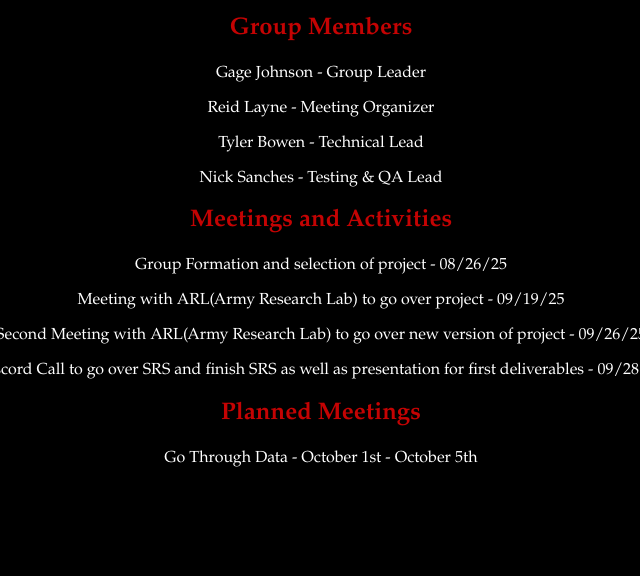
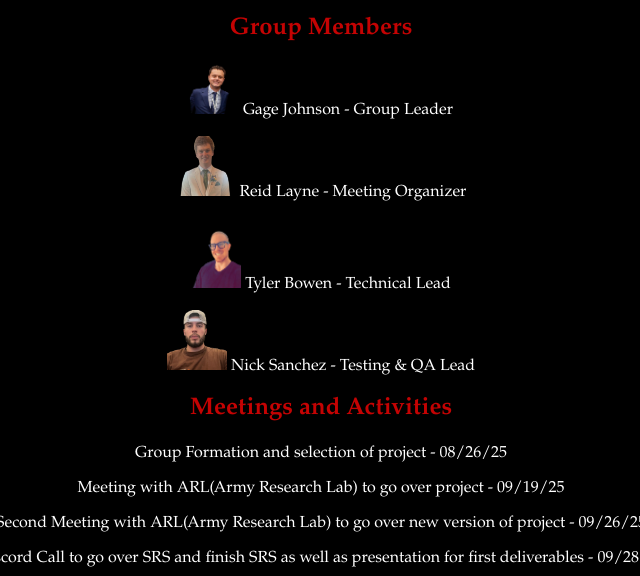
Before and after one commit to gingerbreadgames/CapstoneWebPage, a plain HTML site: page index.html in a window 1280 px wide. Shown: the part 551-1127 px from the top of the page, without its empty margins (319-959 px from the left). Drawn offline with Linux system fonts and the light colour scheme.

Commit message:
added images per group member

```diff
--- a/Static/css/style.css
+++ b/Static/css/style.css
@@ -13,6 +13,7 @@ h1 {
     font-size: 2.5rem;
 }
 
+
 h2 {
     color: #c40303;
     font-size: 1.5rem;
--- a/index.html
+++ b/index.html
@@ -15,10 +15,10 @@
     <h1>RaiderSecurity</h1>
     <div>
         <h2>Group Members</h2>
-        <p>Gage Johnson - Group Leader</p>
-        <p>Reid Layne - Meeting Organizer </p>
-        <p>Tyler Bowen - Technical Lead</p>
-        <p>Nick Sanches - Testing & QA Lead</p>
+        <p><img src="Static/images/GageJohnson.png" style="width: 50px;height: 50px;">   Gage Johnson - Group Leader</p>
+        <p><img src="Static/images/ReidLayne.png" style="width: 60px;height: 60px;">    Reid Layne - Meeting Organizer </p>
+        <p><img src="Static/images/TylerBowen.png" style="width: 50px;height: 70px;">   Tyler Bowen - Technical Lead</p>
+        <p><img src="Static/images/NickSanches.png" style="width: 60px; height: 60;">       Nick Sanchez - Testing & QA Lead</p>
     </div>
 
     <div>
```
Also changed, not shown: Static/images/GageJohnson.png (added), Static/images/NickSanches.png (added), Static/images/ReidLayne.png (added), Static/images/TylerBowen.png (added).
